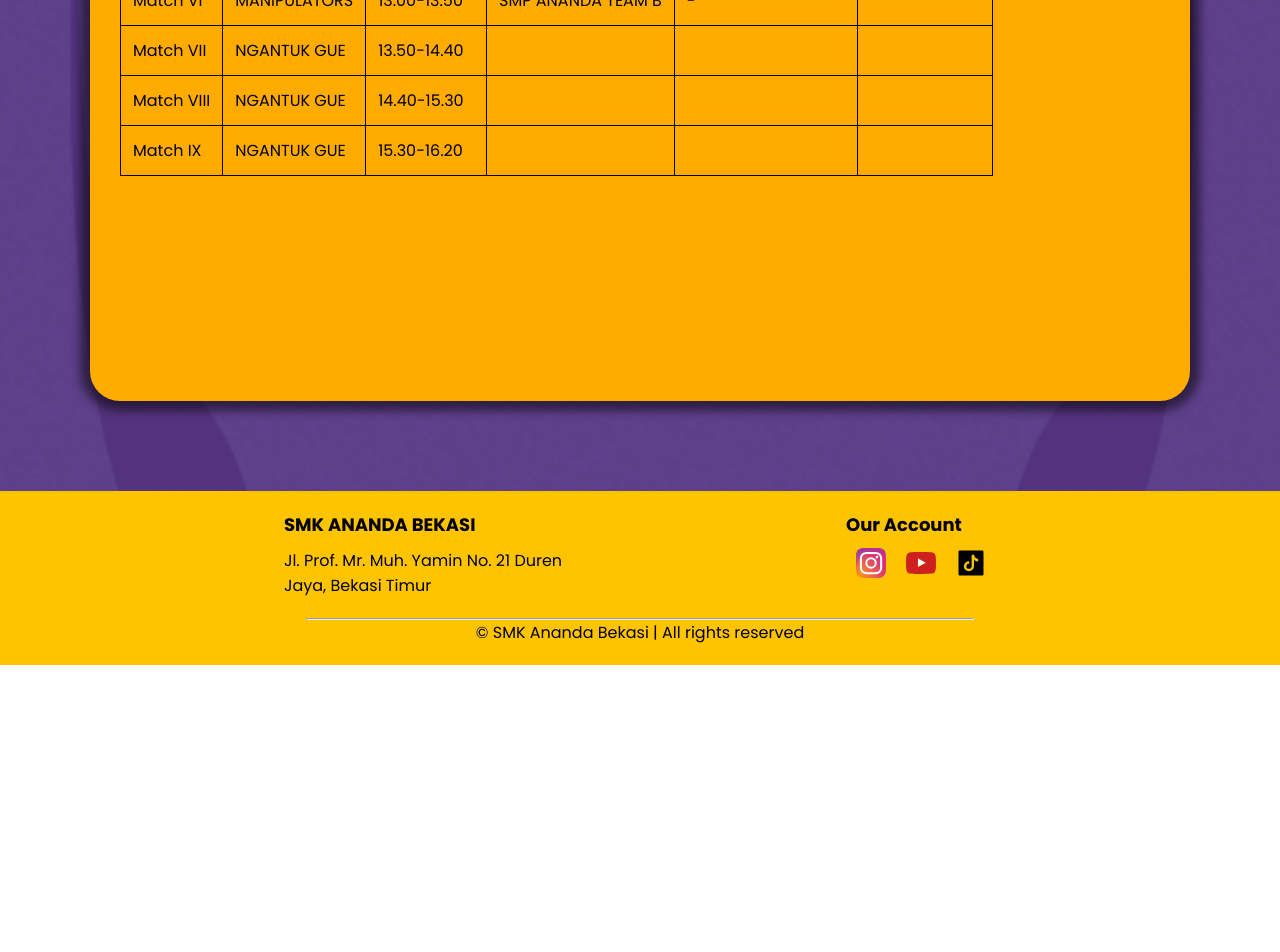
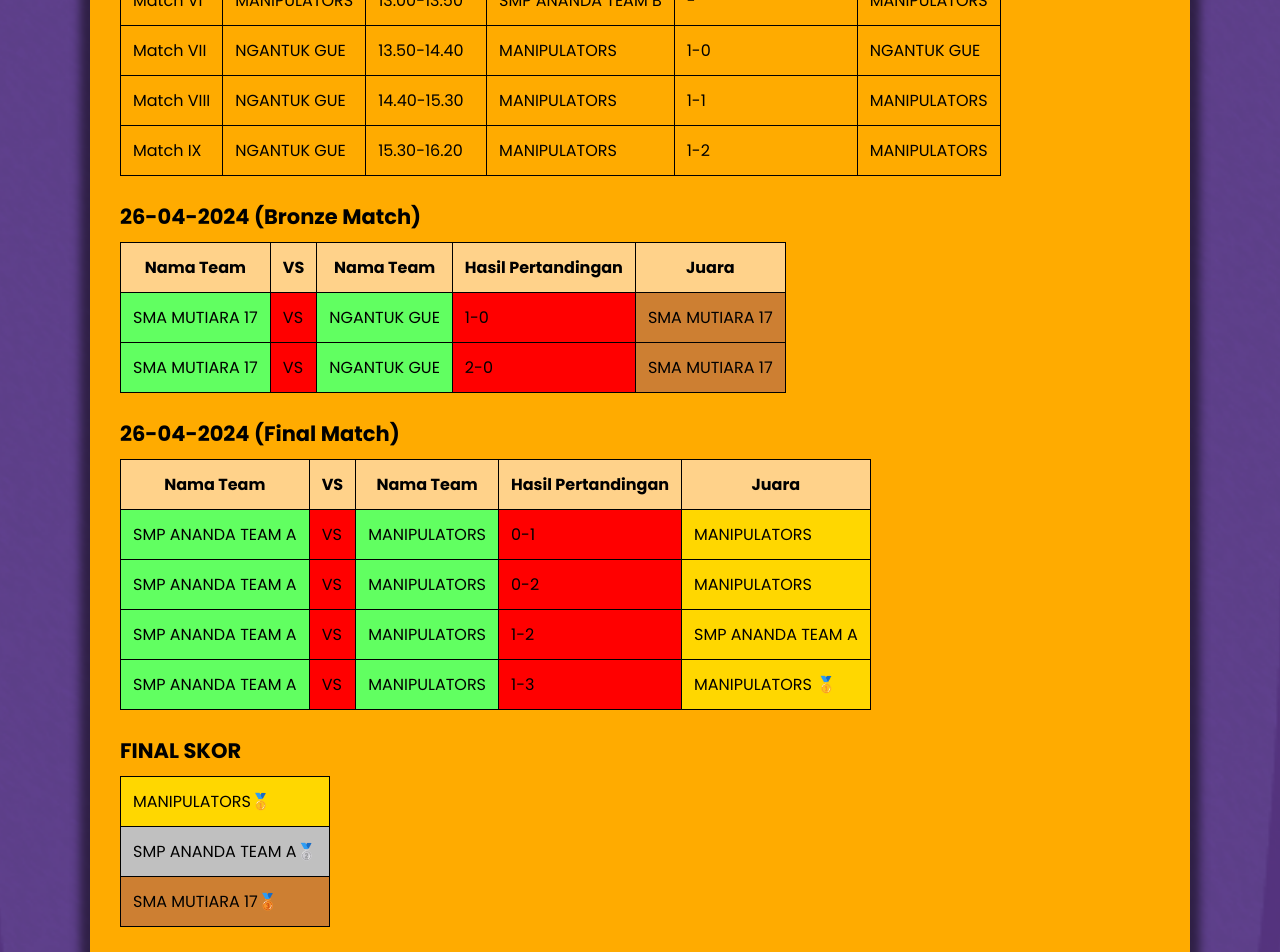
Before and after one commit to arrafi1212/Voca-fess, a React (Create React App) app: page /Pertandingan in a window 1280 px wide. Shown: the part 4020-4972 px from the top of the page. Before the commit the page ends 4685 px from the top, so only its background shows below. Built offline with nearby package versions, Linux system fonts and the light colour scheme.

Commit message:
Perubahan terbaru

```diff
--- a/src/components/AboutUs.js
+++ b/src/components/AboutUs.js
@@ -29,6 +29,29 @@ const pageUs = () => {
               Dengan harapan, kita mampu melihat jalan keluar dari kesulitan dan
               menuju kepada kesuksesan serta kebahagiaan yang kita dambakan.
             </p>
+            <div className="maps">
+              <h1 style={{ textAlign: "center", marginTop: "25px" }}>
+                Location
+              </h1>
+              <h3>(Lokasi tepatnya di SMK Ananda Bekasi)</h3>
+              <div
+                style={{
+                  display: "flex",
+                  justifyContent: "center",
+                  alignItems: "center",
+                }}
+              >
+                <iframe
+                  src="https://www.google.com/maps/embed?pb=!1m18!1m12!1m3!1d3589.2326699158284!2d107.01927857453134!3d-6.233222561040469!2m3!1f0!2f0!3f0!3m2!1i1024!2i768!4f13.1!3m3!1m2!1s0x2e698e9652540235%3A0xb2a0314f822c2de3!2sSEKOLAH%20ANANDA%20BEKASI!5e1!3m2!1sid!2sid!4v1714357379034!5m2!1sid!2sid"
+                  width="900"
+                  height="450"
+                  allowfullscreen=""
+                  loading="lazy"
+                  referrerpolicy="no-referrer-when-downgrade"
+                  style={{ border: 0 }}
+                ></iframe>
+              </div>
+            </div>
           </div>
         </div>
       </div>
--- a/src/components/Pertandingan.js
+++ b/src/components/Pertandingan.js
@@ -478,16 +478,16 @@ const Pertandingan = () => {
                 <td>MANIPULATORS</td>
                 <td>10.40-11.30 </td>
                 <td>SMP ANANDA TEAM B</td>
-                <td></td>
-                <td></td>
+                <td>1-0</td>
+                <td>MANIPULATORS</td>
               </tr>
               <tr>
                 <td>Match V</td>
                 <td>MANIPULATORS</td>
                 <td>11.30-12.20 </td>
                 <td>SMP ANANDA TEAM B</td>
-                <td></td>
-                <td></td>
+                <td>2-0</td>
+                <td>MANIPULATORS</td>
               </tr>
               <tr>
                 <td>Match VI</td>
@@ -495,31 +495,108 @@ const Pertandingan = () => {
                 <td>13.00-13.50 </td>
                 <td>SMP ANANDA TEAM B</td>
                 <td>-</td>
-                <td></td>
+                <td>MANIPULATORS</td>
               </tr>
               <tr>
                 <td>Match VII</td>
                 <td>NGANTUK GUE</td>
                 <td>13.50-14.40 </td>
-                <td></td>
-                <td></td>
-                <td></td>
+                <td>MANIPULATORS</td>
+                <td>1-0</td>
+                <td>NGANTUK GUE</td>
               </tr>
               <tr>
                 <td>Match VIII</td>
                 <td>NGANTUK GUE</td>
                 <td>14.40-15.30 </td>
-                <td></td>
-                <td></td>
-                <td></td>
+                <td>MANIPULATORS</td>
+                <td>1-1</td>
+                <td>MANIPULATORS</td>
               </tr>
               <tr>
                 <td>Match IX</td>
                 <td>NGANTUK GUE</td>
                 <td>15.30-16.20 </td>
-                <td></td>
-                <td></td>
-                <td></td>
+                <td>MANIPULATORS</td>
+                <td>1-2</td>
+                <td>MANIPULATORS</td>
+              </tr>
+            </table>
+
+            <h3>26-04-2024 (Bronze Match)</h3>
+            <table className="tanggal-26" style={{ marginBottom: "25px" }}>
+              <tr>
+                <th>Nama Team</th>
+                <th>VS</th>
+                <th>Nama Team</th>
+                <th>Hasil Pertandingan</th>
+                <th>Juara</th>
+              </tr>
+              <tr>
+                <td className="tanding-bronze">SMA MUTIARA 17</td>
+                <td className="tanding-bronze-vs">VS</td>
+                <td className="tanding-bronze">NGANTUK GUE </td>
+                <td className="tanding-bronze-skor">1-0</td>
+                <td className="tanding-bronze-win">SMA MUTIARA 17</td>
+              </tr>
+              <tr>
+                <td className="tanding-bronze">SMA MUTIARA 17</td>
+                <td className="tanding-bronze-vs">VS</td>
+                <td className="tanding-bronze">NGANTUK GUE </td>
+                <td className="tanding-bronze-skor">2-0</td>
+                <td className="tanding-bronze-win">SMA MUTIARA 17</td>
+              </tr>
+            </table>
+
+            <h3>26-04-2024 (Final Match)</h3>
+            <table className="tanggal-26" style={{ marginBottom: "25px" }}>
+              <tr>
+                <th>Nama Team</th>
+                <th>VS</th>
+                <th>Nama Team</th>
+                <th>Hasil Pertandingan</th>
+                <th>Juara</th>
+              </tr>
+              <tr>
+                <td className="tanding-bronze">SMP ANANDA TEAM A</td>
+                <td className="tanding-bronze-vs">VS</td>
+                <td className="tanding-bronze">MANIPULATORS</td>
+                <td className="tanding-bronze-skor">0-1</td>
+                <td className="tanding-bronze-final">MANIPULATORS</td>
+              </tr>
+              <tr>
+                <td className="tanding-bronze">SMP ANANDA TEAM A</td>
+                <td className="tanding-bronze-vs">VS</td>
+                <td className="tanding-bronze">MANIPULATORS</td>
+                <td className="tanding-bronze-skor">0-2</td>
+                <td className="tanding-bronze-final">MANIPULATORS</td>
+              </tr>
+              <tr>
+                <td className="tanding-bronze">SMP ANANDA TEAM A</td>
+                <td className="tanding-bronze-vs">VS</td>
+                <td className="tanding-bronze">MANIPULATORS</td>
+                <td className="tanding-bronze-skor">1-2</td>
+                <td className="tanding-bronze-final">SMP ANANDA TEAM A</td>
+              </tr>
+              <tr>
+                <td className="tanding-bronze">SMP ANANDA TEAM A</td>
+                <td className="tanding-bronze-vs">VS</td>
+                <td className="tanding-bronze">MANIPULATORS</td>
+                <td className="tanding-bronze-skor">1-3</td>
+                <td className="tanding-bronze-final">MANIPULATORS &#129351;</td>
+              </tr>
+            </table>
+
+            <h3>FINAL SKOR</h3>
+            <table className="tanggal-26" style={{ marginBottom: "25px" }}>
+              <tr>
+                <td className="final-1">MANIPULATORS&#129351;</td>
+              </tr>
+              <tr>
+                <td className="final-2">SMP ANANDA TEAM A&#129352;</td>
+              </tr>
+              <tr>
+                <td className="final-3">SMA MUTIARA 17&#129353;</td>
               </tr>
             </table>
           </div>
--- a/src/home.jsx
+++ b/src/home.jsx
@@ -24,7 +24,8 @@ function Home() {
         </div>
         <div>
           <h1 className="title-comp" style={{ color: "white" }}>
-            ARE YOU READY FOR THE COMPETITION ?
+            {/* ARE YOU READY FOR THE COMPETITION ? */}
+            "See You In The Next Tournament&#128075;&#128075;"
           </h1>
           <div className="box">
             <p className="my-paragraph">
@@ -44,7 +45,7 @@ function Home() {
         <Body />
 
         <div className="sponsor" style={{ display: "flex", flexDirection: "column", alignItems: "center" }}>
-          <h1 style={{ fontSize: "48px", textAlign: "center", color: "white" }}>
+          <h1 style={{ fontSize: "48px", textAlign: "center", color: "white", margin:"35px" }}>
             OUR SPONSORSHIP
           </h1>
           <div style={{justifyContent: "space-between", alignContent: "center"}}>
--- a/src/styles/Pertandingan.css
+++ b/src/styles/Pertandingan.css
@@ -72,6 +72,31 @@ tr:first-child {
 .ket-table tr:nth-child(2) td:nth-child(1) {
     background-color: rgb(6, 246, 6);
 }
+.tanding-bronze{
+    background-color: rgb(97, 255, 97);
+}
+.tanding-bronze-vs{
+    background-color: rgb(255, 0, 0);
+}
+.tanding-bronze-skor{
+    background-color: rgb(255, 0, 0);
+}
+.tanding-bronze-win{
+    background-color: rgb(205, 127, 50);
+}
+.tanding-bronze-final{
+    background-color: rgb(255, 215, 0);
+}
+
+.final-1{
+    background-color: rgb(255, 215, 0);
+}
+.final-2{
+    background-color: rgb(192, 192, 192);
+}
+.final-3{
+    background-color: rgb(205, 127, 50);
+}
 
 
 
```
